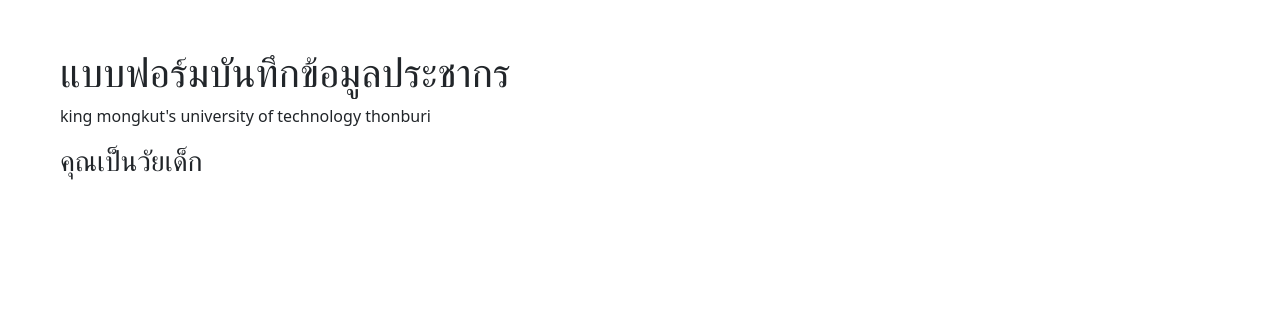
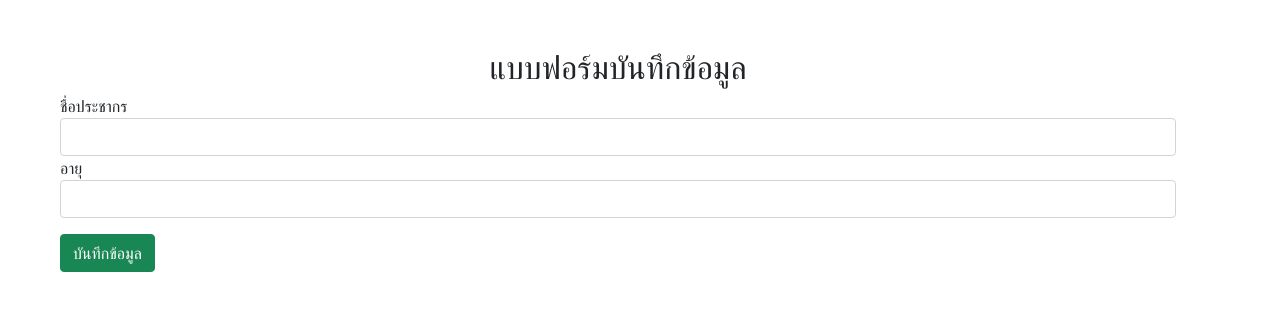
Before and after one commit to hwakkub/Django_Framework, a Django app: page /form in a window 1280 px wide. Shown: the part 56-367 px from the top of the page. Run offline with Django 5.2, Linux system fonts and the light colour scheme.

Commit message:
create data

```diff
--- a/myapp/templates/form.html
+++ b/myapp/templates/form.html
@@ -5,11 +5,17 @@
 {% endblock %}
 
 {% block content %}
-<h1>แบบฟอร์มบันทึกข้อมูลประชากร</h1>
-<p>king mongkut's university of technology thonburi</p>
-{% if age >= 30 %}
-    <h3>คุณเป็นวัยเด็ก</h3>
-{% else %}
-    <h3>คุณเป็นวัยเด็ก</h3>
-{% endif %}
+    <h2 class="text-center">แบบฟอร์มบันทึกข้อมูล</h2>
+    <form method="post" action="form">
+        {% csrf_token %}
+        <div class="form-group">
+            <label for="name">ชื่อประชากร</label>
+            <input type="text" name="name" class="form-control">
+        </div>
+        <div class="form-group mb-3">
+            <label for="age">อายุ</label>
+            <input type="number" name="age" class="form-control">
+        </div>
+        <input type="submit" value="บันทึกข้อมูล" class="btn btn-success">
+    </form>
 {% endblock %}
--- a/myapp/templates/index.html
+++ b/myapp/templates/index.html
@@ -12,6 +12,7 @@
                 <th scope="col">รหัส</th>
                 <th scope="col">ชื่อ</th>
                 <th scope="col">อายุ</th>
+                <th scope="col">วันที่เพิ่มข้อมูล</th>
                 <th scope="col">แก้ไข</th>
                 <th scope="col">ลย</th>
            </tr>
@@ -22,6 +23,7 @@
                 <th scope="row">{{person.id}}</th>
                 <td>{{person.name}}</td>
                 <td>{{person.age}}</td>
+                <td>{{person.date}}</td>
                 <td><a href="#" class="btn btn-warning">แก้ไข</a></a></td>
                 <td><a href="#" class="btn btn-danger">ลบ</a></td>
             </tr>
--- a/myapp/views.py
+++ b/myapp/views.py
@@ -1,4 +1,4 @@
-from django.shortcuts import render
+from django.shortcuts import render,redirect
 from django.http import HttpResponse
 from myapp.models import Person
 
@@ -21,4 +21,14 @@ def about(request):
     return render(request,'about.html')
 
 def form(request):
-    return render(request,'form.html')
+    if request.method == "POST":
+        name = request.POST["name"]
+        age = request.POST["age"]
+        person = Person.objects.create(
+            name=name,
+            age=age
+        )
+        person.save()
+        return redirect("/")
+    else :
+        return render(request,'form.html')
```
Also changed, not shown: db.sqlite3.
